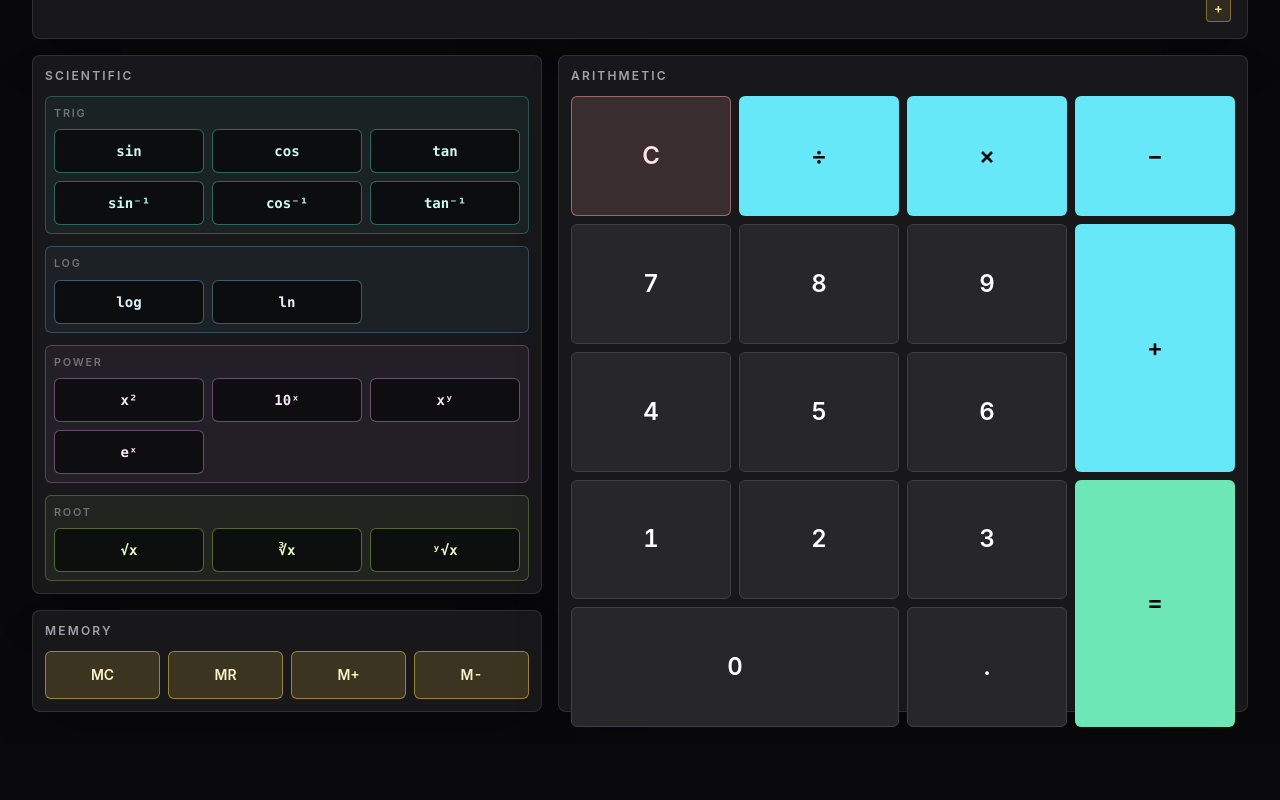
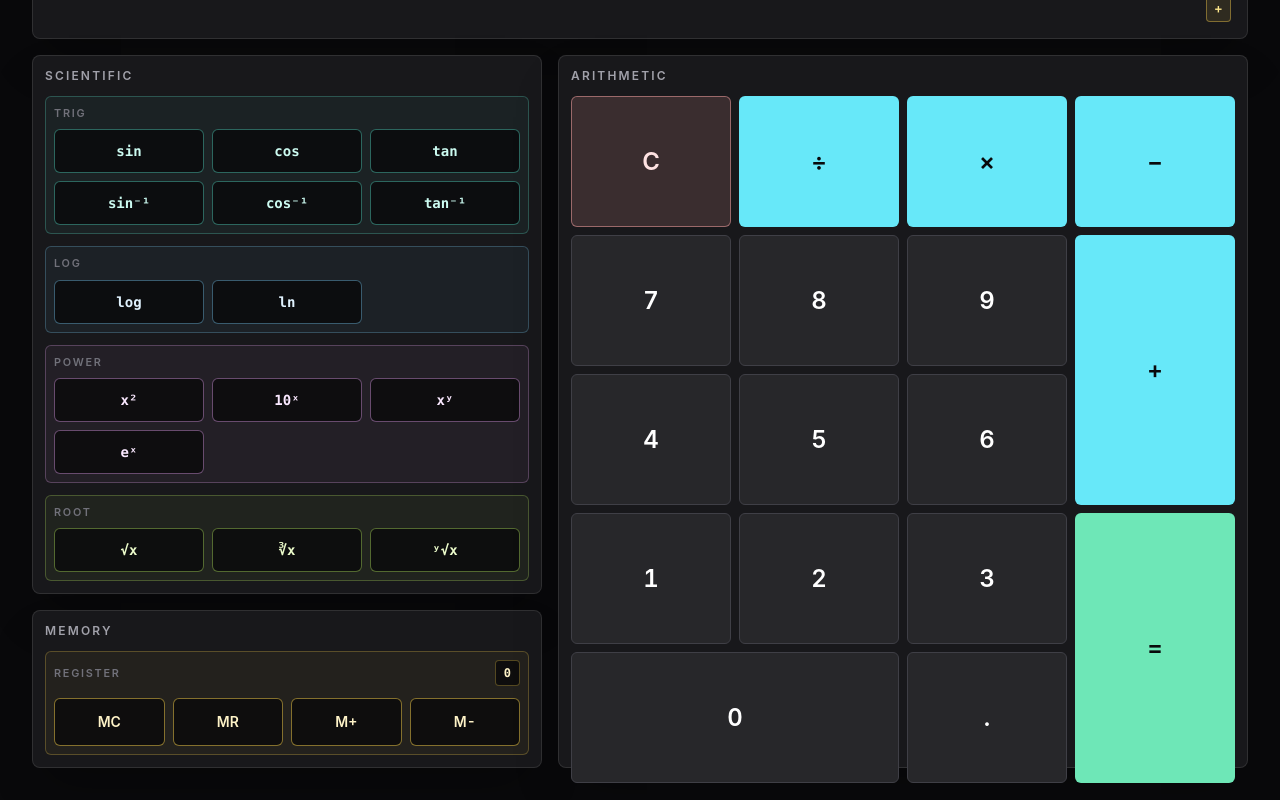
Before and after one commit to mtplayground/alex-0d18-precisioncalc, a React (Vite) app: page / in a window 1280 px wide. Shown: the part 523-1323 px from the top of the page. Before the commit the page ends 1267 px from the top, so only its background shows below. Built offline with nearby package versions, Linux system fonts and the light colour scheme.

Commit message:
feat: Build memory register button controls

```diff
--- /dev/null
+++ b/src/components/buttons/MemoryRegisterControls.tsx
@@ -0,0 +1,99 @@
+import { decimalToString } from '../../lib/decimal';
+import {
+  applyMemoryOperation,
+  type MemoryOperation,
+  type MemoryRegisterState,
+} from '../../lib/memory';
+
+export interface MemoryRegisterControlsProps {
+  currentValue: string;
+  memory: MemoryRegisterState;
+  onMemoryChange: (memory: MemoryRegisterState) => void;
+  onOperationError?: (message: string) => void;
+  onRecallValue?: (value: string) => void;
+}
+
+interface MemoryButton {
+  operation: MemoryOperation;
+  label: string;
+  ariaLabel: string;
+}
+
+const memoryButtons: MemoryButton[] = [
+  {
+    operation: 'MC',
+    label: 'MC',
+    ariaLabel: 'Clear memory',
+  },
+  {
+    operation: 'MR',
+    label: 'MR',
+    ariaLabel: 'Recall memory',
+  },
+  {
+    operation: 'M+',
+    label: 'M+',
+    ariaLabel: 'Add current value to memory',
+  },
+  {
+    operation: 'M-',
+    label: 'M-',
+    ariaLabel: 'Subtract current value from memory',
+  },
+];
+
+export function MemoryRegisterControls({
+  currentValue,
+  memory,
+  onMemoryChange,
+  onOperationError,
+  onRecallValue,
+}: MemoryRegisterControlsProps) {
+  const storedValue = memory.hasValue ? decimalToString(memory.value) : '0';
+
+  function handleMemoryOperation(operation: MemoryOperation) {
+    const operand = operation === 'M+' || operation === 'M-' ? currentValue : undefined;
+    const result = applyMemoryOperation(operation, memory, operand);
+
+    if (!result.ok) {
+      onOperationError?.(result.error.message);
+      return;
+    }
+
+    onMemoryChange(result.state);
+
+    if (result.recalledValue) {
+      onRecallValue?.(decimalToString(result.recalledValue));
+    }
+  }
+
+  return (
+    <section
+      aria-label="Memory register controls"
+      className="grid gap-3 rounded-md border border-amber-300/25 bg-amber-300/5 p-2"
+    >
+      <div className="flex items-center justify-between gap-3">
+        <span className="text-[0.68rem] font-semibold uppercase tracking-[0.16em] text-zinc-500">
+          Register
+        </span>
+        <span className="rounded border border-amber-300/30 bg-zinc-950/80 px-2 py-1 font-mono text-xs font-semibold text-amber-100">
+          {storedValue}
+        </span>
+      </div>
+
+      <div className="grid grid-cols-4 gap-2">
+        {memoryButtons.map((button) => (
+          <button
+            aria-label={button.ariaLabel}
+            className="min-h-12 rounded-md border border-amber-300/50 bg-zinc-950/80 px-2 text-sm font-semibold text-amber-100 tabular-nums transition hover:bg-amber-300/15 focus-visible:outline focus-visible:outline-2 focus-visible:outline-offset-2 focus-visible:outline-cyan-300"
+            key={button.operation}
+            onClick={() => handleMemoryOperation(button.operation)}
+            type="button"
+          >
+            {button.label}
+          </button>
+        ))}
+      </div>
+    </section>
+  );
+}
--- a/src/components/layout/AppShell.tsx
+++ b/src/components/layout/AppShell.tsx
@@ -14,6 +14,7 @@ import {
   type MemoryRegisterState,
 } from '../../lib/memory';
 import { CoreArithmeticButtonGrid } from '../buttons/CoreArithmeticButtonGrid';
+import { MemoryRegisterControls } from '../buttons/MemoryRegisterControls';
 import { ScientificFunctionCluster } from '../buttons/ScientificFunctionCluster';
 import { HistoryTrail, type HistoryTrailEntry } from '../display/HistoryTrail';
 import { PrimaryDisplay } from '../display/PrimaryDisplay';
@@ -45,16 +46,18 @@ const seedHistoryEntries: PersistedHistoryEntry[] = [
   },
 ];
 
-const memoryZones = ['MC', 'MR', 'M+', 'M-'];
+const currentExpression = '12 x 4 + 7';
+const currentResult = '55';
 
 const handleHistoryEntry = () => undefined;
 const handleCoreArithmeticButton = () => undefined;
 const handleScientificFunction = () => undefined;
+const handleMemoryRecall = () => undefined;
 
 export function AppShell() {
   const [persistentState] = useState(loadPersistentShellState);
   const [historyEntries] = useState(persistentState.history);
-  const [memoryRegister] = useState(persistentState.memory);
+  const [memoryRegister, setMemoryRegister] = useState(persistentState.memory);
 
   useEffect(() => {
     persistShellState(historyEntries, memoryRegister);
@@ -87,9 +90,9 @@ export function AppShell() {
             />
 
             <PrimaryDisplay
-              expression="12 x 4 + 7"
+              expression={currentExpression}
               pendingOperation="+"
-              result="55"
+              result={currentResult}
               state="result"
             />
 
@@ -103,11 +106,12 @@ export function AppShell() {
                 </ControlPanel>
 
                 <ControlPanel title="Memory">
-                  <div className="grid grid-cols-4 gap-2">
-                    {memoryZones.map((label) => (
-                      <ShellKey key={label}>{label}</ShellKey>
-                    ))}
-                  </div>
+                  <MemoryRegisterControls
+                    currentValue={currentResult}
+                    memory={memoryRegister}
+                    onMemoryChange={setMemoryRegister}
+                    onRecallValue={handleMemoryRecall}
+                  />
                 </ControlPanel>
               </div>
 
@@ -130,18 +134,6 @@ function ControlPanel({ children, title }: { children: React.ReactNode; title: s
       </h2>
       {children}
     </section>
-  );
-}
-
-function ShellKey({ children }: { children: React.ReactNode }) {
-  return (
-    <button
-      className="min-h-12 rounded-md border border-amber-300/50 bg-amber-300/15 px-2 text-sm font-semibold text-amber-100 tabular-nums transition"
-      disabled
-      type="button"
-    >
-      {children}
-    </button>
   );
 }
 
```
